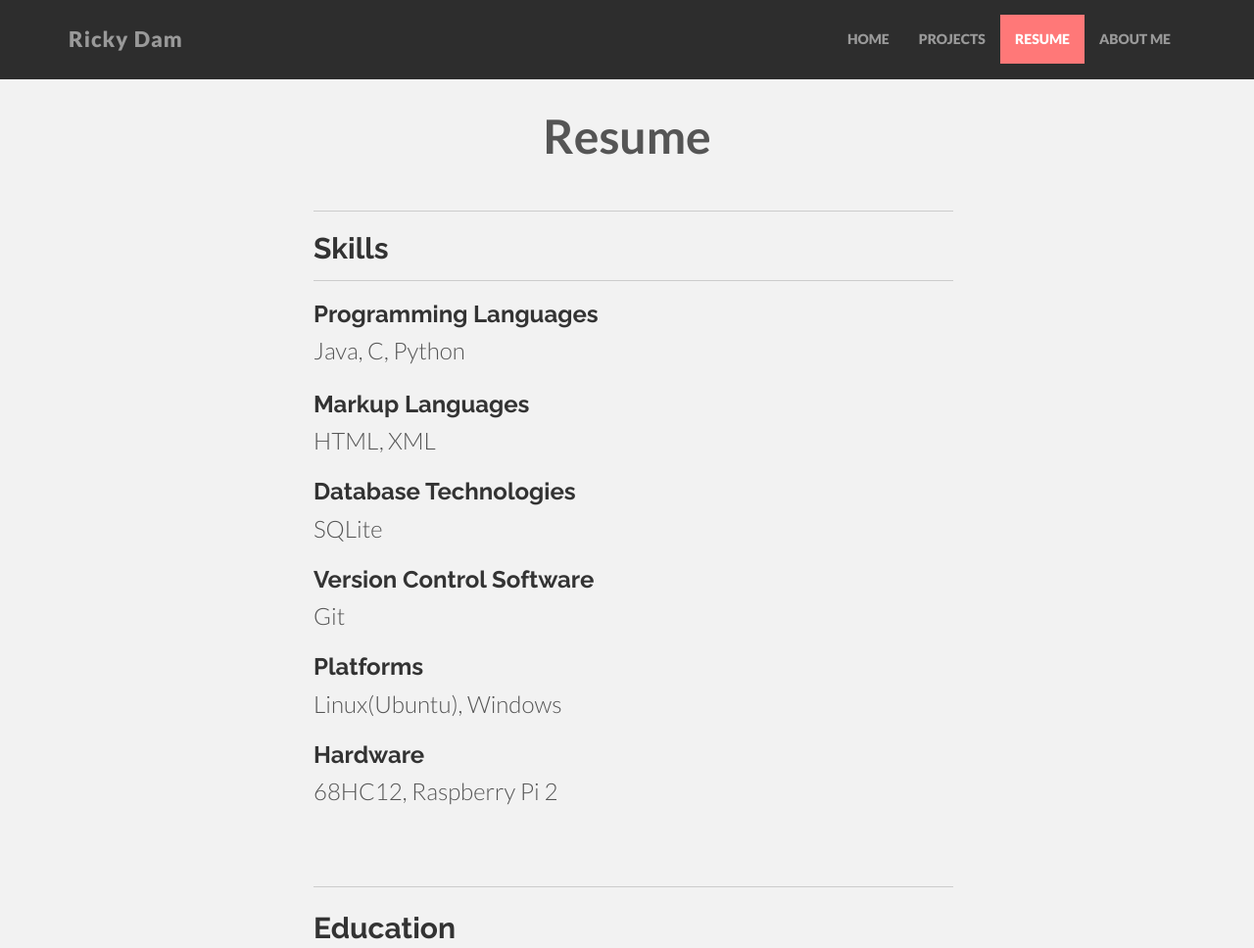
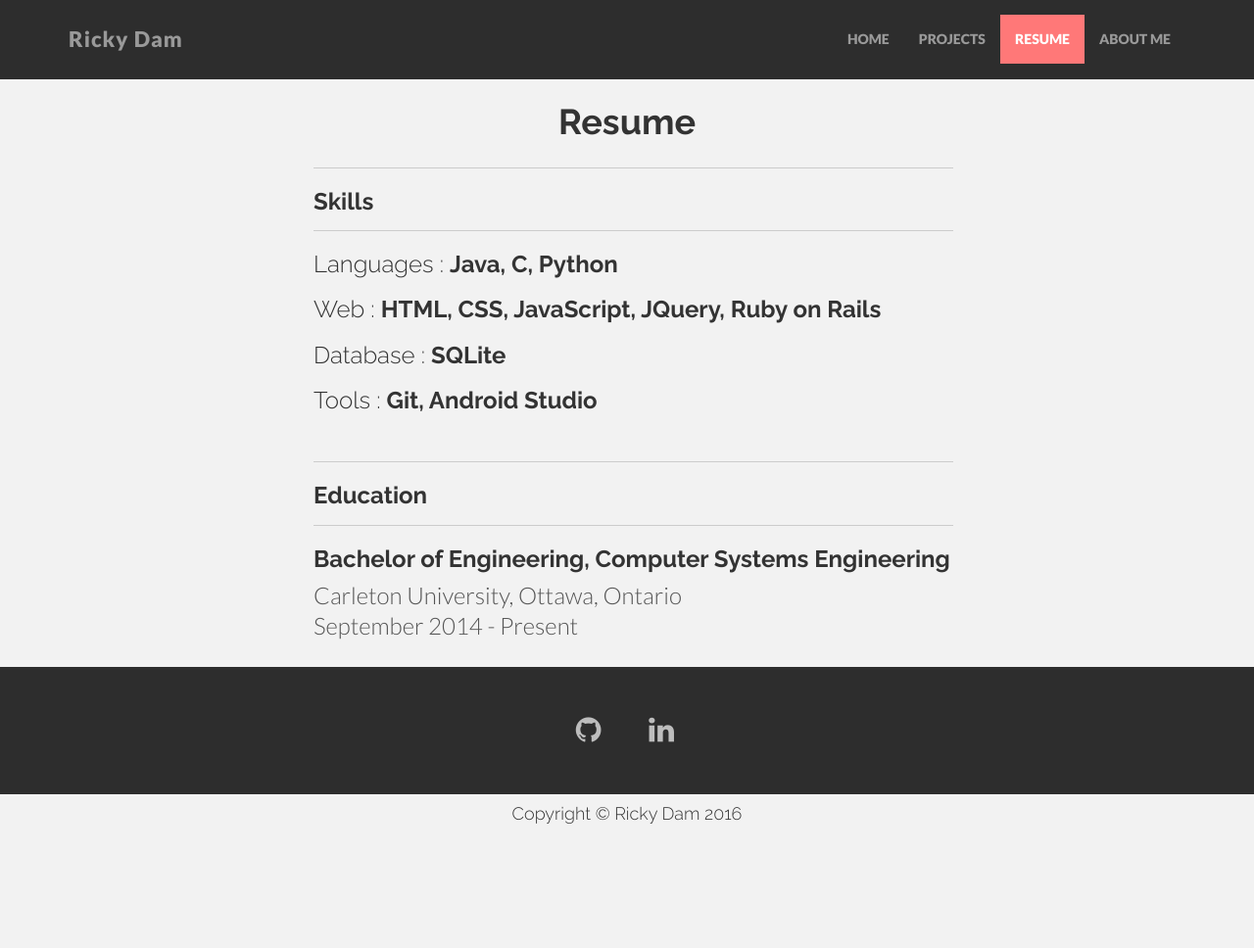
Before and after one commit to Rickydam/rickydam.github.io, a plain HTML site: page resume.html in a window 1280 px wide. Shown: the top 968 px of the page at 98% size. After the commit the page ends 851 px from the top, so only its background shows below. Drawn offline with nearby package versions, Linux system fonts and the light colour scheme.

Commit message:
Improved resume section

```diff
--- a/resume.html
+++ b/resume.html
@@ -49,47 +49,27 @@
       </div>
     </div>
 
-	<div class="container desc">
+	<div class="container desc"  style="margin-top: -20px">
 		<div class="row">
-			<font size="20">
-			<strong>
-			<p= > <center> Resume </center> </p>
-			</strong>
+			<font size="15">
+
+			<h1> <center> <strong> Resume </strong> </center> </h1>
+
 			</font>
 			<div class="col-lg-7" style="margin-left: 250px">
 				<hr>
-				<h2> <strong> Skills </strong> </h2>
+				<h3> <strong> Skills </strong> </h3>
 				<hr>
-				<h3> <strong> Programming Languages </strong> </h3>
-				<p> <font size= "5">
-					Java, C, Python
-				</p>
-				<h3> <strong> Markup Languages </strong> </h3>
-				<p>
-					HTML, XML
-				</p>
-				<h3> <strong> Database Technologies </strong> </h3>
-				<p>
-					SQLite
-				</p>
-				<h3> <strong> Version Control Software </strong> </h3>
-				<p>
-					Git
-				</p>
-				<h3> <strong> Platforms </strong> </h3>
-				<p>
-					Linux(Ubuntu), Windows
-				</p>
-				<h3> <strong> Hardware </strong> </h3>
-				<p>
-					68HC12, Raspberry Pi 2
-				</p>
+				<h3> Languages : <strong> Java, C, Python </strong> </h3>
+				<h3> Web : <strong> HTML, CSS, JavaScript, JQuery, Ruby on Rails </strong> </h3>
+				<h3> Database : <strong> SQLite </strong> </h3>
+				<h3> Tools : <strong> Git, Android Studio </strong> </h3>
 			</div>
 
 			<div class="col-lg-7" style="margin-left: 250px">
 				<br>
 				<hr>
-				<h2> <strong> Education </strong> </h2>
+				<h3> <strong> Education </strong> </h3>
 				<hr>
 				<h3> <strong> Bachelor of Engineering, Computer Systems Engineering </strong> </h3>
 				<p> <font size= "5">
@@ -98,7 +78,7 @@
 				</p>
 			</div>
 		</div>
-	</div> <br>
+	</div>
 
 	<!-- FOOTER -->
 	<div id="f">
```
